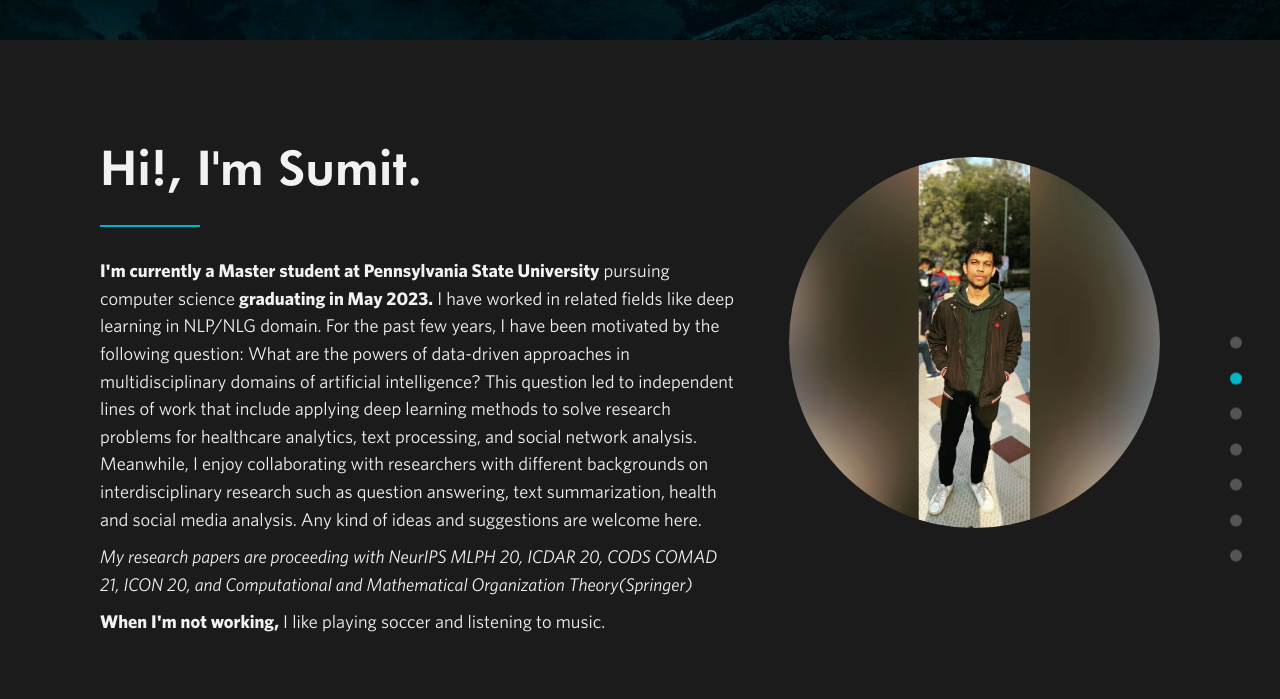
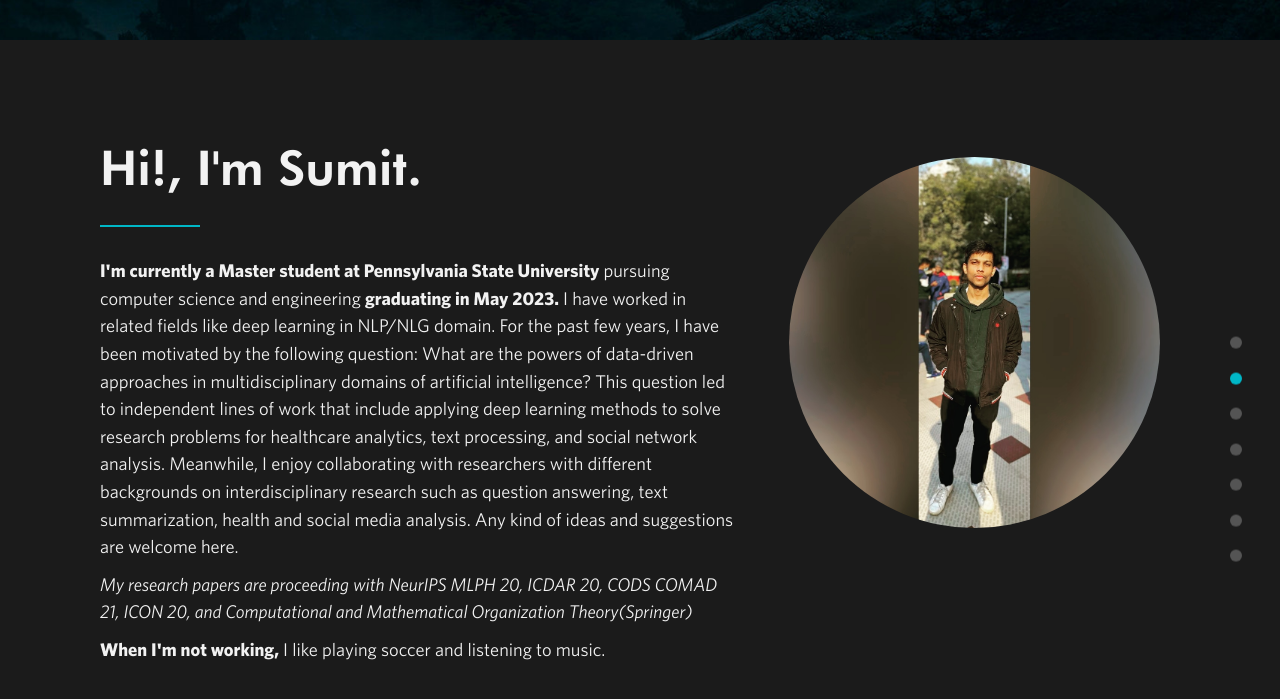
Before and after one commit to sumit6597/sumit6597.github.io, a Jekyll site: the page built from index.html, in a window 1280 px wide and 900 px high, scrolled down 889 px, cut to the strip 0-742 px from the top of the window. Shown: the top 699 px of the strip. Built offline with Jekyll 4.4.1, drawn with Linux system fonts in a browser that asks for light colours; nearby versions of some CDN libraries.

Commit message:
Update about.html

```diff
--- a/_includes/about.html
+++ b/_includes/about.html
@@ -7,7 +7,7 @@
       <div class="about-wrapper">
         <img class="headshot" src="img/meraphotu.jpg" alt="headshot">
         <div class="about-text-wrapper">
-          <p class="about-text"><strong>I'm currently a Master student at Pennsylvania State University</strong> pursuing computer science <strong>graduating in May 2023.</strong> I have worked in related fields like deep learning in NLP/NLG domain. For the past few years, I have been motivated by the following question: What are the powers of data-driven approaches in multidisciplinary domains of artificial intelligence? This question led to independent lines of work that include applying deep learning methods to solve research problems for healthcare analytics, text processing, and social network analysis. Meanwhile, I enjoy collaborating with researchers with different backgrounds on interdisciplinary research such as question answering, text summarization, health and social media analysis. Any kind of ideas and suggestions are welcome here. </p>
+          <p class="about-text"><strong>I'm currently a Master student at Pennsylvania State University</strong> pursuing computer science and engineering <strong>graduating in May 2023.</strong> I have worked in related fields like deep learning in NLP/NLG domain. For the past few years, I have been motivated by the following question: What are the powers of data-driven approaches in multidisciplinary domains of artificial intelligence? This question led to independent lines of work that include applying deep learning methods to solve research problems for healthcare analytics, text processing, and social network analysis. Meanwhile, I enjoy collaborating with researchers with different backgrounds on interdisciplinary research such as question answering, text summarization, health and social media analysis. Any kind of ideas and suggestions are welcome here. </p>
           <p class="about-text"><cite> My research papers are proceeding with NeurIPS MLPH 20, ICDAR 20, CODS COMAD 21, ICON 20, and Computational and Mathematical Organization Theory(Springer) </p>
           <p class="about-text"><strong>When I'm not working,</strong> I like playing soccer and listening to music.</p>
         </div>
```
